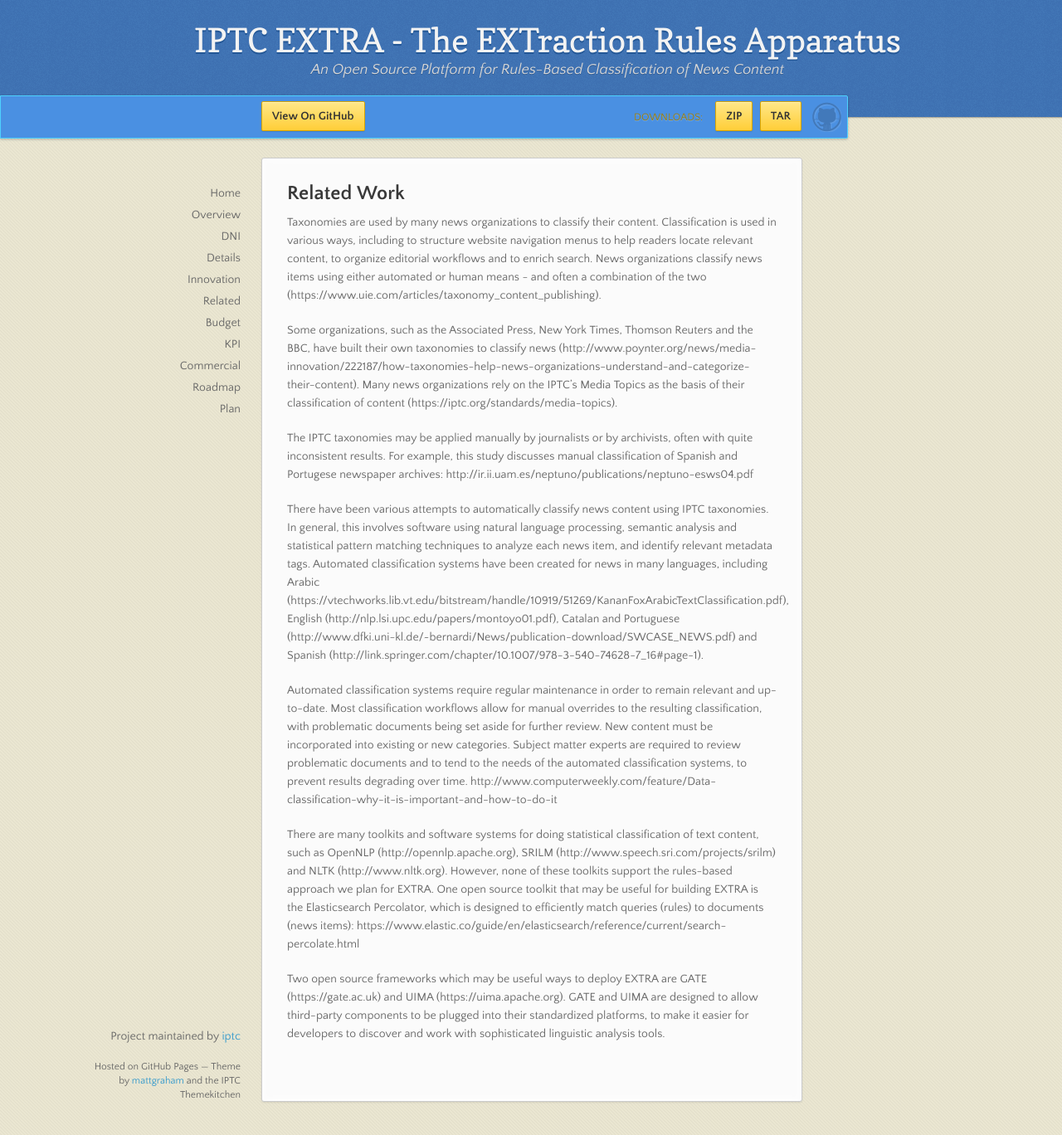
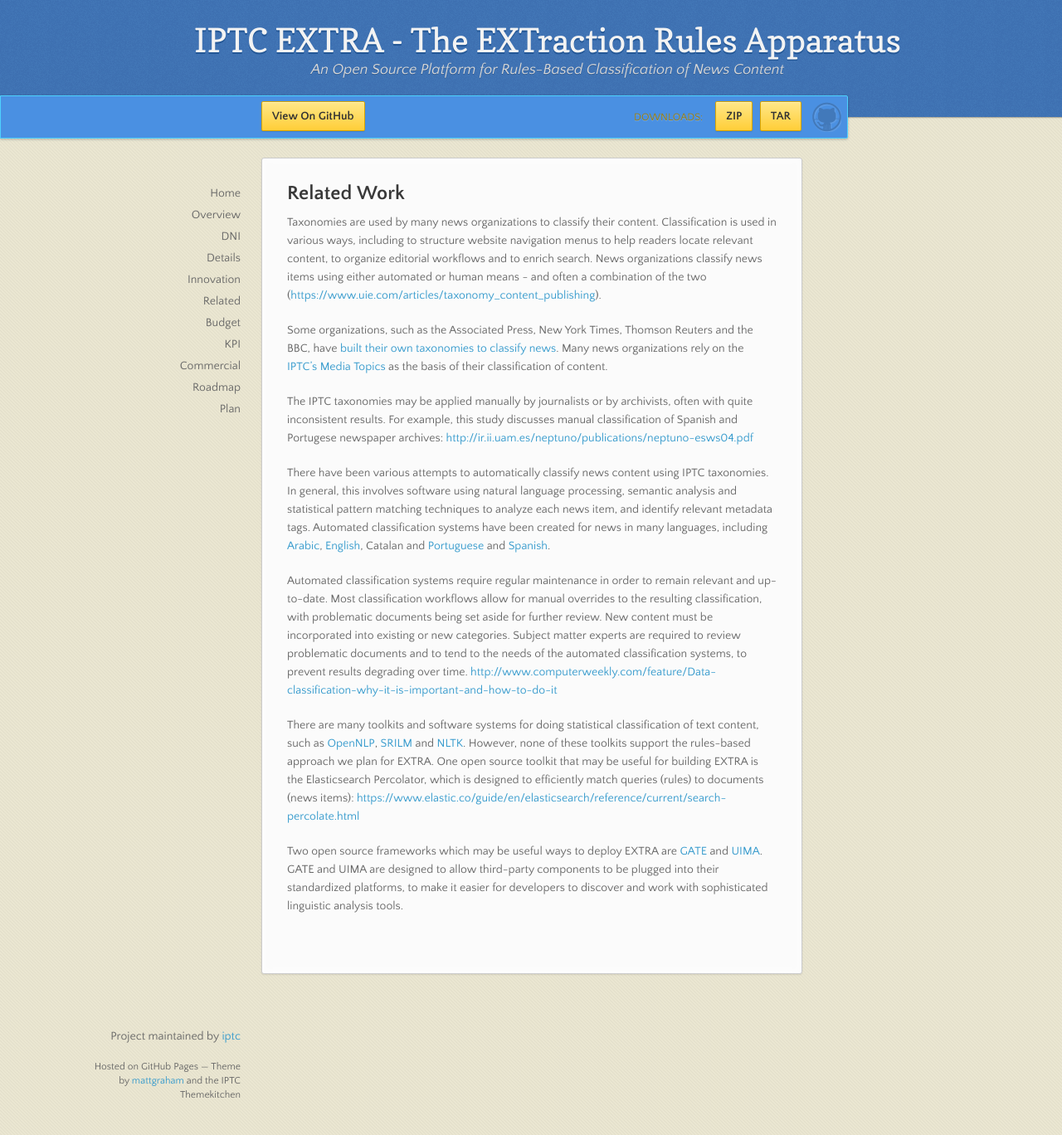
Before and after one commit to iptc/extra, a Jekyll site: the page built from related.md, in a window 1280 px wide and 1368 px high. Shown: the whole window at 83% size. Built offline with Jekyll 4.4.1, drawn with Linux system fonts in a browser that asks for light colours; some of the changed lines change nothing that is shown.

Commit message:
Links updated in related.md

```diff
--- a/related.md
+++ b/related.md
@@ -4,16 +4,16 @@
 ---
 ## Related Work
 
-Taxonomies are used by many news organizations to classify their content. Classification is used in various ways, including to structure website navigation menus to help readers locate relevant content, to organize editorial workflows and to enrich search. News organizations classify news items using either automated or human means - and often a combination of the two (https://www.uie.com/articles/taxonomy_content_publishing).
+Taxonomies are used by many news organizations to classify their content. Classification is used in various ways, including to structure website navigation menus to help readers locate relevant content, to organize editorial workflows and to enrich search. News organizations classify news items using either automated or human means - and often a combination of the two ([https://www.uie.com/articles/taxonomy_content_publishing](https://www.uie.com/articles/taxonomy_content_publishing)).
 
-Some organizations, such as the Associated Press, New York Times, Thomson Reuters and the BBC, have built their own taxonomies to classify news (http://www.poynter.org/news/media-innovation/222187/how-taxonomies-help-news-organizations-understand-and-categorize-their-content). Many news organizations rely on the IPTC’s Media Topics as the basis of their classification of content (https://iptc.org/standards/media-topics).
+Some organizations, such as the Associated Press, New York Times, Thomson Reuters and the BBC, have [built their own taxonomies to classify news](http://www.poynter.org/news/media-innovation/222187/how-taxonomies-help-news-organizations-understand-and-categorize-their-content). Many news organizations rely on the [IPTC’s Media Topics](https://iptc.org/standards/media-topics) as the basis of their classification of content.
 
-The IPTC taxonomies may be applied manually by journalists or by archivists, often with quite inconsistent results. For example, this study discusses manual classification of Spanish and Portugese newspaper archives: http://ir.ii.uam.es/neptuno/publications/neptuno-esws04.pdf
+The IPTC taxonomies may be applied manually by journalists or by archivists, often with quite inconsistent results. For example, this study discusses manual classification of Spanish and Portugese newspaper archives: [http://ir.ii.uam.es/neptuno/publications/neptuno-esws04.pdf](http://ir.ii.uam.es/neptuno/publications/neptuno-esws04.pdf)
 
-There have been various attempts to automatically classify news content using IPTC taxonomies. In general, this involves software using natural language processing, semantic analysis and statistical pattern matching techniques to analyze each news item, and identify relevant metadata tags. Automated classification systems have been created for news in many languages, including Arabic (https://vtechworks.lib.vt.edu/bitstream/handle/10919/51269/KananFoxArabicTextClassification.pdf), English (http://nlp.lsi.upc.edu/papers/montoyo01.pdf), Catalan and Portuguese (http://www.dfki.uni-kl.de/~bernardi/News/publication-download/SWCASE_NEWS.pdf) and Spanish (http://link.springer.com/chapter/10.1007/978-3-540-74628-7_16#page-1).
+There have been various attempts to automatically classify news content using IPTC taxonomies. In general, this involves software using natural language processing, semantic analysis and statistical pattern matching techniques to analyze each news item, and identify relevant metadata tags. Automated classification systems have been created for news in many languages, including [Arabic](https://vtechworks.lib.vt.edu/bitstream/handle/10919/51269/KananFoxArabicTextClassification.pdf), [English](http://nlp.lsi.upc.edu/papers/montoyo01.pdf), Catalan and [Portuguese](http://www.dfki.uni-kl.de/~bernardi/News/publication-download/SWCASE_NEWS.pdf) and [Spanish](http://link.springer.com/chapter/10.1007/978-3-540-74628-7_16#page-1).
 
-Automated classification systems require regular maintenance in order to remain relevant and up-to-date. Most classification workflows allow for manual overrides to the resulting classification, with problematic documents being set aside for further review. New content must be incorporated into existing or new categories. Subject matter experts are required to review problematic documents and to tend to the needs of the automated classification systems, to prevent results degrading over time. http://www.computerweekly.com/feature/Data-classification-why-it-is-important-and-how-to-do-it
+Automated classification systems require regular maintenance in order to remain relevant and up-to-date. Most classification workflows allow for manual overrides to the resulting classification, with problematic documents being set aside for further review. New content must be incorporated into existing or new categories. Subject matter experts are required to review problematic documents and to tend to the needs of the automated classification systems, to prevent results degrading over time. [http://www.computerweekly.com/feature/Data-classification-why-it-is-important-and-how-to-do-it](http://www.computerweekly.com/feature/Data-classification-why-it-is-important-and-how-to-do-it)
 
-There are many toolkits and software systems for doing statistical classification of text content, such as OpenNLP (http://opennlp.apache.org), SRILM (http://www.speech.sri.com/projects/srilm) and NLTK (http://www.nltk.org). However, none of these toolkits support the rules-based approach we plan for EXTRA. One open source toolkit that may be useful for building EXTRA is the Elasticsearch Percolator, which is designed to efficiently match queries (rules) to documents (news items): https://www.elastic.co/guide/en/elasticsearch/reference/current/search-percolate.html
+There are many toolkits and software systems for doing statistical classification of text content, such as [OpenNLP](http://opennlp.apache.org), [SRILM](http://www.speech.sri.com/projects/srilm) and [NLTK](http://www.nltk.org). However, none of these toolkits support the rules-based approach we plan for EXTRA. One open source toolkit that may be useful for building EXTRA is the Elasticsearch Percolator, which is designed to efficiently match queries (rules) to documents (news items): [https://www.elastic.co/guide/en/elasticsearch/reference/current/search-percolate.html](https://www.elastic.co/guide/en/elasticsearch/reference/current/search-percolate.html)
 
-Two open source frameworks which may be useful ways to deploy EXTRA are GATE (https://gate.ac.uk) and UIMA (https://uima.apache.org). GATE and UIMA are designed to allow third-party components to be plugged into their standardized platforms, to make it easier for developers to discover and work with sophisticated linguistic analysis tools.
+Two open source frameworks which may be useful ways to deploy EXTRA are [GATE](https://gate.ac.uk) and [UIMA](https://uima.apache.org). GATE and UIMA are designed to allow third-party components to be plugged into their standardized platforms, to make it easier for developers to discover and work with sophisticated linguistic analysis tools.
```
